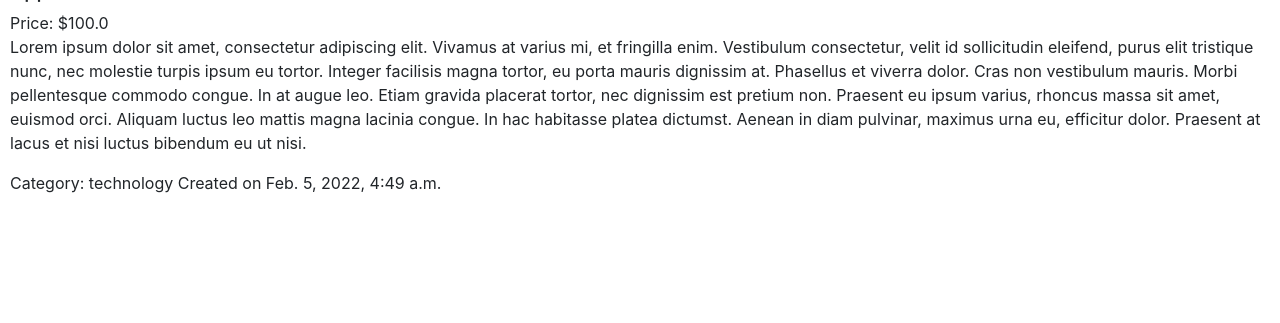
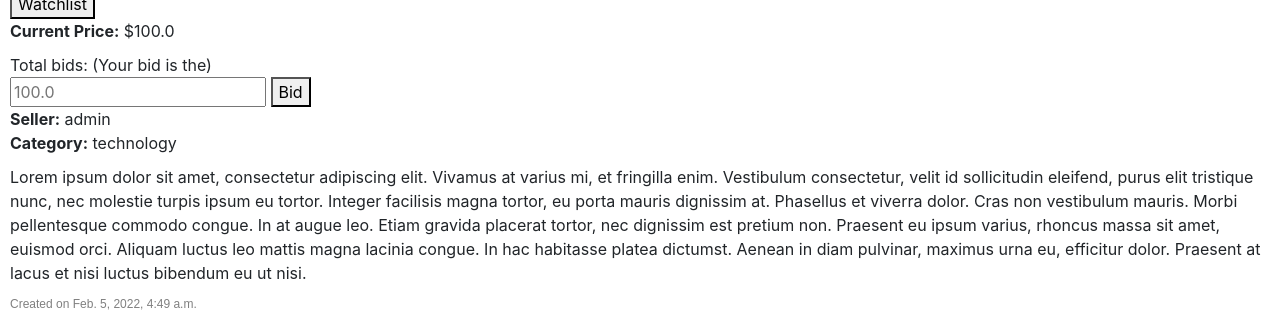
Before and after one commit to avolent/cs50-commerce, a Django app: a page that uses auctions/templates/auctions/layout.html in a window 1280 px wide. Shown: the part 530-853 px from the top of the page. Before the commit the page ends 723 px from the top, so only its background shows below. Run offline with Django 3.2, Linux system fonts and the light colour scheme; a user stored in the database is signed in; data comes from the database, SQL or seed files in the repository; both versions use the stored data as it was after the commit; some libraries are stand-ins or nearby versions.

Commit message:
Page formatting fixes and intial bid/watchlist support

```diff
--- a/auctions/admin.py
+++ b/auctions/admin.py
@@ -1,6 +1,8 @@
 from django.contrib import admin
-from .models import User, Auction
+from .models import User, Auction, Bid, Watchlist
 
 # Register your models here.
 admin.site.register(User)
 admin.site.register(Auction)
+admin.site.register(Bid)
+admin.site.register(Watchlist)
--- a/auctions/models.py
+++ b/auctions/models.py
@@ -12,10 +12,19 @@
     title = models.CharField(max_length=64)
     description = models.TextField()
     starting_price = models.FloatField()
-    image = models.TextField()
-    category = models.CharField(max_length=64)
+    image = models.TextField(blank=True)
+    category = models.CharField(max_length=64, blank=True)
     created = models.DateTimeField(auto_now_add=True)
-    seller = models.ForeignKey(User, on_delete=models.CASCADE, null=True, related_name="sales")
-
+    seller = models.ForeignKey(User, on_delete=models.CASCADE, related_name="sales")
     def __str__(self):
         return f"{self.id}: {self.title}, Starting price: {self.starting_price}, Category: {self.category}, Seller:  {self.seller}"
+
+class Bid(models.Model):
+    auction = models.ForeignKey(Auction, on_delete=models.CASCADE, related_name="bids")
+    bidder = models.ForeignKey(User, on_delete=models.CASCADE, related_name="biddings")
+    bid = models.FloatField()
+    time = models.DateTimeField(auto_now_add=True)
+
+class Watchlist(models.Model):
+    auction = models.ForeignKey(Auction, on_delete=models.CASCADE, related_name="watchlisted")
+    user = models.ForeignKey(User, on_delete=models.CASCADE, related_name="watchlist")
--- a/auctions/static/auctions/styles.css
+++ b/auctions/static/auctions/styles.css
@@ -4,19 +4,65 @@
 #create {
     margin-top: 5px;
 }
-
-form input, textarea {
+#create_listing input, textarea {
     width: 500px;
 }
-
+.auction_listing {
+    display: flex;
+    margin-bottom: 20px;
+}
+.auction_listing .listing_image {
+    display: inherit;
+    margin-right: 25px;
+    justify-content: center;
+    align-items: baseline;
+    min-width: 300px;
+}
+.auction_listing img {
+    max-width: 300px;
+    max-height: 300px;
+}
+.auction_listing .listing_price {
+    margin-bottom: 10px;
+}
+.auction_listing .listing_description {
+    margin-bottom: 10px;
+}
+.listing_date {
+    font-size: 12px;
+    font-family: Arial, Helvetica, sans-serif;
+    color: grey;
+}
+.auction_listing .no_image {
+    display: inherit;
+    margin: auto;
+    justify-content: center;
+}
+/* listing page */
 .auction {
     display: flex;
-    padding-bottom: 10px;
+    flex-direction: column;
 }
-.auction_image {
+.auction .listing_image {
     display: inherit;
-    width: 400px;
-    margin-right: 25px;
+    justify-content: center;
+    margin-bottom: 10px;
+}
+.auction img {
+    max-height: 400px;
+}
+.auction .no_image {
+    display: inherit;
+    height: 100px;
     justify-content: center;
     align-items: center;
 }
+.auction .listing_price {
+    margin-bottom: 10px;
+}
+.auction .listing_category {
+    margin-bottom: 10px;
+}
+.auction .listing_description {
+    margin-bottom: 10px;
+}
--- a/auctions/templates/auctions/create_listing.html
+++ b/auctions/templates/auctions/create_listing.html
@@ -2,7 +2,7 @@
 
 {% block body %}
     <h2>Create a Listing</h2>
-    <form action="{% url 'create' %}" method="POST">
+    <form id="create_listing" action="{% url 'create' %}" method="POST">
         {% csrf_token %}
         <div>
             <label for="title">Title:</label>
@@ -23,7 +23,7 @@
             <input id="category" type="text" name="category">
         </div>
         <div>
-            <label for="starting_price">Starting Price:</label>
+            <label for="starting_price">Starting Price ($):</label>
         </div>
         <div>
             <input id="starting_price" type="number" placeholder="0.00" required name="price" min="0" step="0.01" title="Currency">
--- a/auctions/templates/auctions/layout.html
+++ b/auctions/templates/auctions/layout.html
@@ -1,10 +1,10 @@
 {% load static %}
-
 
 <!DOCTYPE html>
 <html lang="en">
     <head>
         <title>{% block title %}Auctions{% endblock %}</title>
+        <meta name="viewport" content="width=device-width, initial-scale=1.0">
         <link rel="stylesheet" href="https://stackpath.bootstrapcdn.com/bootstrap/4.4.1/css/bootstrap.min.css" integrity="sha384-Vkoo8x4CGsO3+Hhxv8T/Q5PaXtkKtu6ug5TOeNV6gBiFeWPGFN9MuhOf23Q9Ifjh" crossorigin="anonymous">
         <link href="{% static 'auctions/styles.css' %}" rel="stylesheet">
     </head>
@@ -21,12 +21,18 @@
             <li class="nav-item">
                 <a class="nav-link" href="{% url 'index' %}">Active Listings</a>
             </li>
+            <li class="nav-item">
+                <a class="nav-link" href="{% url 'create' %}">Categories</a>
+            </li>
             {% if user.is_authenticated %}
                 <li class="nav-item">
-                    <a class="nav-link" href="{% url 'logout' %}">Log Out</a>
+                    <a class="nav-link" href="{% url 'create' %}">Watchlist</a>
                 </li>
                 <li class="nav-item">
                     <a class="nav-link" href="{% url 'create' %}">Create Listing</a>
+                </li>
+                <li class="nav-item">
+                    <a class="nav-link" href="{% url 'logout' %}">Log Out</a>
                 </li>
             {% else %}
                 <li class="nav-item">
--- a/auctions/templates/auctions/listing.html
+++ b/auctions/templates/auctions/listing.html
@@ -1,15 +1,49 @@
 {% extends "auctions/layout.html" %}
 
 {% block body %}
-    <h2>Listing for {{ auction.title }}</h2>
-    <div class="auction_image">{% if auction.image != "" %}<img src="{{ auction.image }}" alt="{{ auction.title }}" width="400" height="auto">{% else %}No Image{% endif %}</div>
-    <div class="auction_details">
-        <h5>{{ auction.title }}</h5>
-        Price: ${{ auction.starting_price }}
-        <p>{{ auction.description }}</p>
-        {% if auction.category != "" %}
-        Category: {{ auction.category }}
+    <h2>Listing: {{ auction.title }}</h2>
+    <div class="auction">
+        <div class="listing_image">
+            {% if auction.image != "" %}
+            <img src="{{ auction.image }}" alt="{{ auction.title }}">
+            {% else %}
+            <span class="no_image">No Image</span>
+            {% endif %}
+        </div>
+        {% if user.is_authenticated %}
+        <div class="listing_watchlist">
+        <button id="watchlist" type="submit" formaction="" >Watchlist</button>
+        </div>
         {% endif %}
-        <span>Created on {{ auction.created }}</span>
+        <div class="listing_details">
+            <div class="listing_price">
+                <b>Current Price:</b> ${{ auction.starting_price }}
+            </div>
+            <div class="listing_bid">
+                Total bids: (Your bid is the)
+                {% if user.is_authenticated %}
+                <form class="bid_form">
+                    <input id="starting_price" type="number" placeholder="{{ auction.starting_price }}" required name="price" min="{{ auction.starting_price }}" step="0.01" title="Currency">
+                    <button>Bid</button>
+                </form>
+                {% endif %}
+            </div>
+            <div class="listing_seller">
+                <b>Seller:</b> {{ auction.seller.username }}
+            </div>
+            <div class="listing_category">
+                {% if auction.category != "" %}
+                    <b>Category:</b> {{ auction.category }}
+                {% else %}
+                    <b>Category:</b> none
+                {% endif %}
+            </div>
+            <div class="listing_description">
+                {{ auction.description }}
+            </div>
+            <div class="listing_date">
+                <span>Created on {{ auction.created }}</span>
+            </div>
+        </div>
     </div>
 {% endblock %}
```
Also changed, not shown: auctions/templates/auctions/index.html (+30 -9 lines), auctions/migrations/0009_alter_auction_seller.py (added), auctions/migrations/0010_alter_auction_description.py (added), auctions/migrations/0011_alter_auction_description.py (added), auctions/migrations/0012_bid.py (added), auctions/migrations/0013_alter_auction_category.py (added), auctions/migrations/0014_alter_auction_category.py (added), auctions/migrations/0015_alter_auction_image.py (added), auctions/migrations/0016_rename_current_bid_bid_bid_bid_time_and_more.py (added), auctions/migrations/0017_watchlist.py (added), db.sqlite3.
